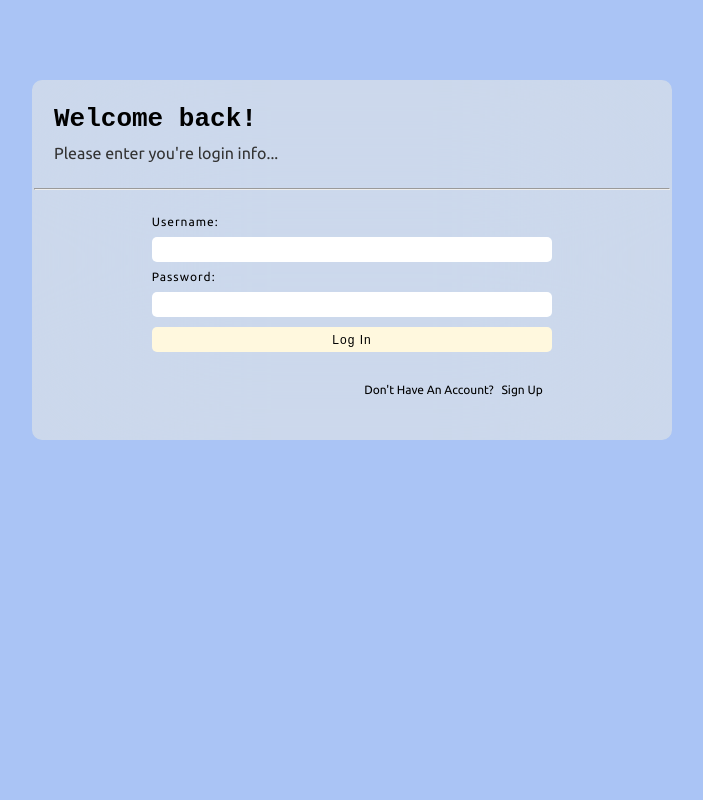
After one commit to Shend-T/Lost_And_Found, a PHP site: page /php/login.php in a window 1280 px wide. The commit adds this page. Shown: the whole page, without its empty margins (288-991 px from the left). Run offline with PHP 8.4, Linux system fonts and the light colour scheme.

Commit message:
login form

```diff
--- /dev/null
+++ b/css/auth.css
@@ -0,0 +1,165 @@
+.container {
+  width: 100vw;
+  height: 100vh;
+
+  background-color: var(--color-secondary);
+}
+
+.paper {
+  width: 70%;
+  height: 70%;
+
+  flex-direction: column;
+
+  border: solid 2px transparent;
+  border-radius: 10px;
+
+  background-color: color-mix(in srgb, var(--color-white) 40%, transparent);
+  backdrop-filter: blur(100px);
+
+  padding: none;
+}
+
+.form-header {
+  height: 20%;
+  flex-direction: column;
+
+  margin: 15px 0px 10px 20px;
+}
+.form-header h1 {
+  font-size: clamp(2rem, 4vw, 2.6rem) !important;
+}
+.form-header p {
+  color: color-mix(in srgb, var(--primary-text-color) 80%, white 20%);
+  font-size: clamp(1.2rem, 1.6rem) !important;
+  /* font-size: 1.2rem; */
+}
+.paper hr {
+  color: #00000080;
+}
+
+.form-container {
+  width: 100%;
+  height: 80%;
+
+  flex-direction: column;
+}
+
+.form-container .form {
+  width: 70%;
+  /* height: 100%; */
+
+  flex-direction: column;
+}
+
+.form-container .form * {
+  width: 70%;
+}
+
+.form-container .form label {
+  font-size: 1.2rem;
+  line-height: 1rem;
+  letter-spacing: 0.1rem;
+}
+.form-container .form input {
+  font-size: 1.2rem;
+  line-height: 2rem;
+  letter-spacing: 0.1rem;
+
+  padding: 2.5px 5px;
+
+  border: none;
+  border-radius: 5px;
+}
+
+.form-container .form input[type="submit"] {
+  background-color: var(--color-white);
+
+  transition: all 0.1s ease-in-out;
+}
+.form-container .form input[type="submit"]:hover {
+  cursor: pointer;
+
+  color: var(--color-white);
+  background-color: var(--color-primary);
+}
+.form-container .form input[type="submit"]:focus {
+  scale: 0.98;
+}
+
+input::-webkit-outer-spin-button,
+input::-webkit-inner-spin-button {
+  -webkit-appearance: none;
+}
+
+input[type="number"] {
+  -moz-appearance: textfield;
+}
+
+.form-container p {
+  margin-right: 20%;
+  align-self: flex-end;
+  font-size: 1.2rem !important;
+}
+.form-container a {
+  margin-left: 5px;
+  transition: all 0.1s ease-in;
+}
+.form-container a:hover {
+  color: var(--color-primary);
+}
+
+@media only screen and (max-width: 400px) {
+  .form-container p {
+    margin-right: 0;
+    align-self: center;
+    font-size: 1rem !important;
+  }
+}
+
+@media only screen and (min-width: 650px) {
+  .form-container .form * {
+    width: 300px;
+  }
+}
+@media only screen and (min-width: 750px) {
+  .paper {
+    width: 60%;
+  }
+}
+@media only screen and (min-width: 1050px) {
+  .paper {
+    width: 50%;
+  }
+}
+
+@media only screen and (min-height: 550px) {
+  .paper {
+    height: 65%;
+  }
+  .form-container {
+    height: 60%;
+  }
+  .form-container .form * {
+    width: 90%;
+  }
+}
+
+@media only screen and (min-height: 666px) {
+  .container {
+    align-items: flex-start !important;
+  }
+  .paper {
+    margin-top: 10vh;
+    height: 50%;
+  }
+  .form-container {
+    height: 60%;
+  }
+}
+
+@media only screen and (min-height: 800px) {
+  .paper {
+    height: 45%;
+  }
+}
--- a/css/index.css
+++ b/css/index.css
@@ -3,21 +3,10 @@
   --primary-text-color: #000000;
   --secondary-text-color: #dddfff;
 
-  /* Style 1 */
-  /*
-  --color-white: #FAF7F0;
-  --color-secondary: #D8D2C2;
-  --color-primary: #B17457;
-  --color-dark: #4A4947;
-  */
-
-  /* Style 2 */
-  /*
-  --color-white: #FFF8E8;
-  --color-secondary: #F7EED3;
-  --color-primary: #AAB396;
-  --color-dark: #674636;
-  */
+  --color-white: #fff8de;
+  --color-primary: #8ca9ff;
+  --color-secondary: #aac4f5;
+  --color-accent: #fff2c6;
 
   --secondary-font-family: "Courier New", Courier, monospace;
 }
--- /dev/null
+++ b/php/login.php
@@ -0,0 +1,48 @@
+<?php
+?>
+
+<!DOCTYPE html>
+<html lang="en">
+<head>
+    <meta charset="UTF-8">
+    <meta name="viewport" content="width=device-width, initial-scale=1.0">
+    <title>UBT - Lost And Found</title>
+
+    <!-- === Title Icon === -->
+    <link rel="icon" href="../media/favicon.ico" type="image/x-icon" />
+
+    <!-- === CSS Links === -->
+    <link rel="stylesheet" href="../css/index.css" />
+    <link rel="stylesheet" href="../css/auth.css">
+    <link
+      href="https://fonts.googleapis.com/css?family=Ubuntu:regular,bold&subset=Latin"
+      rel="stylesheet"
+    />
+</head>
+<body>
+    <div class="container flex center">
+        <div class="paper glass flex">
+            <div class="form-header flex center-h">
+                <h1>Welcome back!</h1>
+                <p>Please enter you're login info...</p>
+            </div>
+            <hr>
+
+            <div class="form-container flex center">
+                <form class="form flex center-v" action="">
+                    <label for="username">Username: </label>
+                    <input type="text" name="username" >
+
+                    <label for="password">Password:</label>
+                    <input type="password" name="password">
+
+                    <input type="submit" value="Log In">
+                </form>
+
+                <br />
+                <p>Don't Have An Account? <a href="#">Sign Up</a></p>
+            </div>
+        </div>
+    </div>
+</body>
+</html>
```
Also changed, not shown: php/db.php (added, +7 -0 lines), php/index.php (added, +22 -0 lines), php/signup.php (added, +62 -0 lines).
